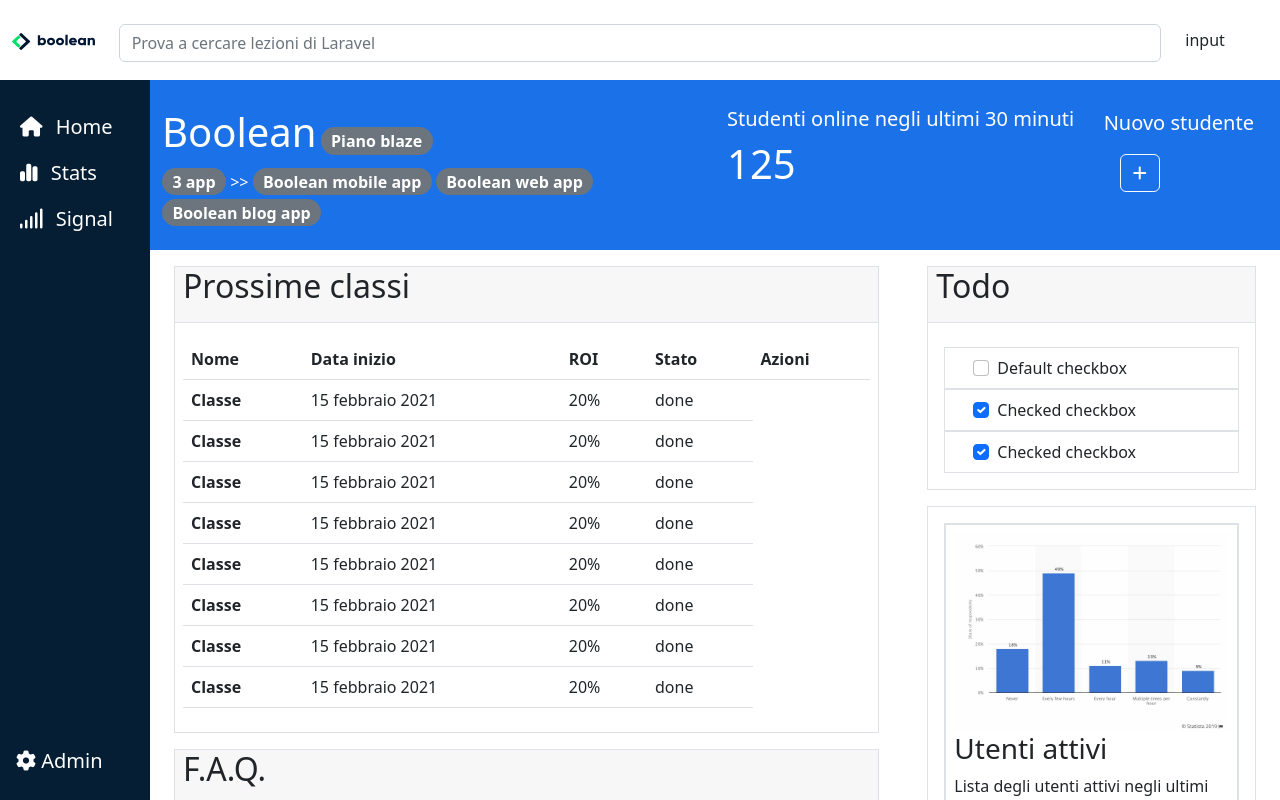
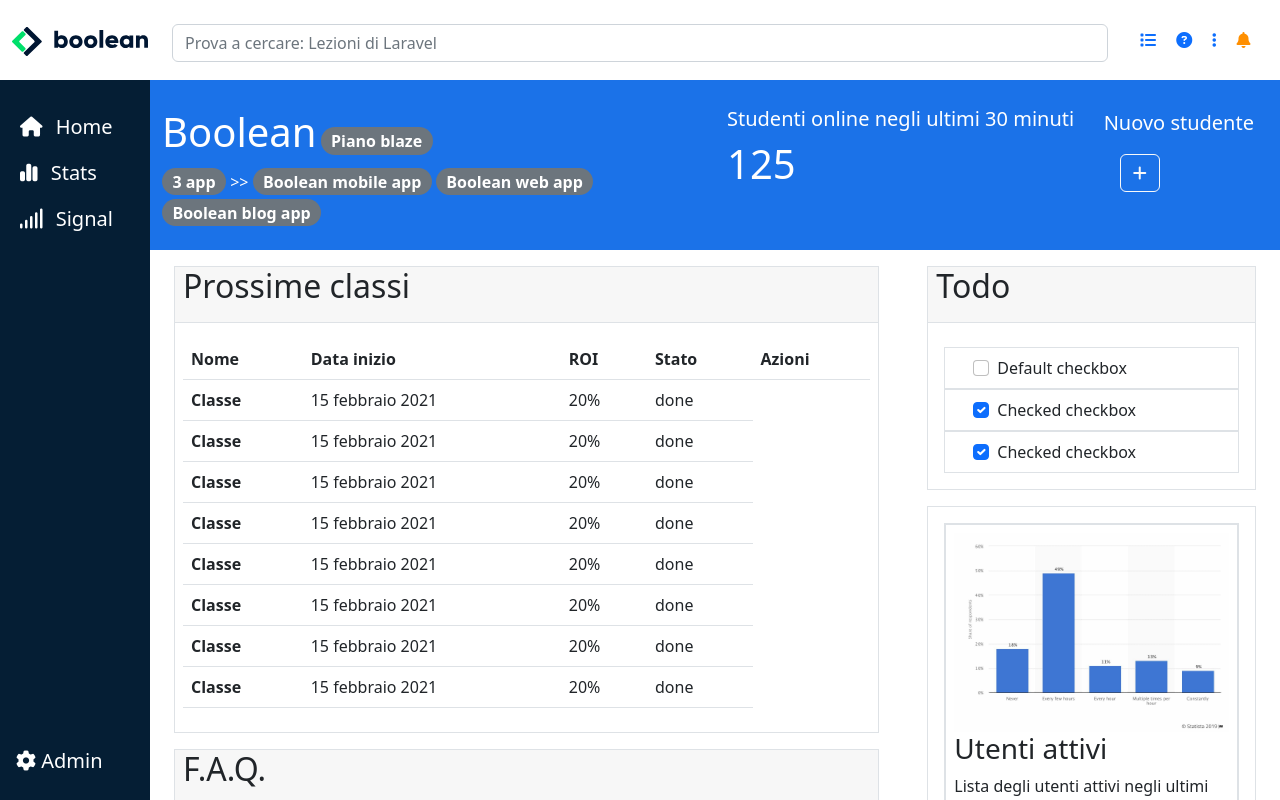
Before and after one commit to Fedois/html-css-bootstrap-dashboard, a plain HTML site: page index.html in a window 1280 px wide. Drawn offline with nearby package versions, Linux system fonts and the light colour scheme.

Commit message:
aggiunta icone header

```diff
--- a/css/style.css
+++ b/css/style.css
@@ -18,6 +18,9 @@ h2{
 #search-bar .row{
     height: 80px;
     line-height: 80px;
+}
+.my-bell{
+   color: #ff8f00;
 }
 
 /* MAIN */
--- a/index.html
+++ b/index.html
@@ -16,16 +16,34 @@
     <header id="search-bar">
         <div class="container-fluid">
 
-            <div class="row">
-                <div class="col-1">
+            <div class="row justify-content-center">
+                <div class="col">
                     <img src="img/logo.svg" class="w-100" alt="logo">
                 </div>
 
-                <div class="col-10">
-                    <input class="form-control mt-4" type="search" placeholder="Prova a cercare lezioni di Laravel">
+                <div class="col-9">
+                    <input class="form-control mt-4" type="search" placeholder="Prova a cercare: Lezioni di Laravel">
                 </div>
 
-                <div class="col-1">input</div>
+                <div class="col">
+                    <ul>
+                        <li class="d-inline-block px-2">
+                            <a href="#"><i class="fa-solid fa-list"></i></a>
+                        </li>
+
+                        <li class="d-inline-block px-2">
+                            <a href="#"><i class="fa-solid fa-circle-question"></i></a>
+                        </li>
+
+                        <li class="d-inline-block px-2">
+                            <a href="#"><i class="fa-solid fa-ellipsis-vertical"></i></a>
+                        </li>
+
+                        <li class="d-inline-block px-2">
+                            <a href="#" class="my-bell"><i class="fa-solid fa-bell"></i></a>
+                        </li>
+                    </ul>
+                </div>
             </div>
 
         </div>
```
